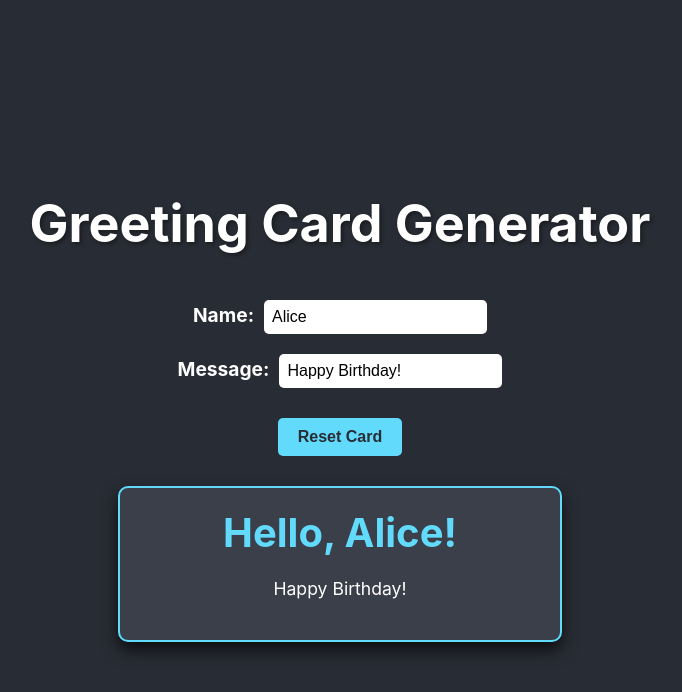
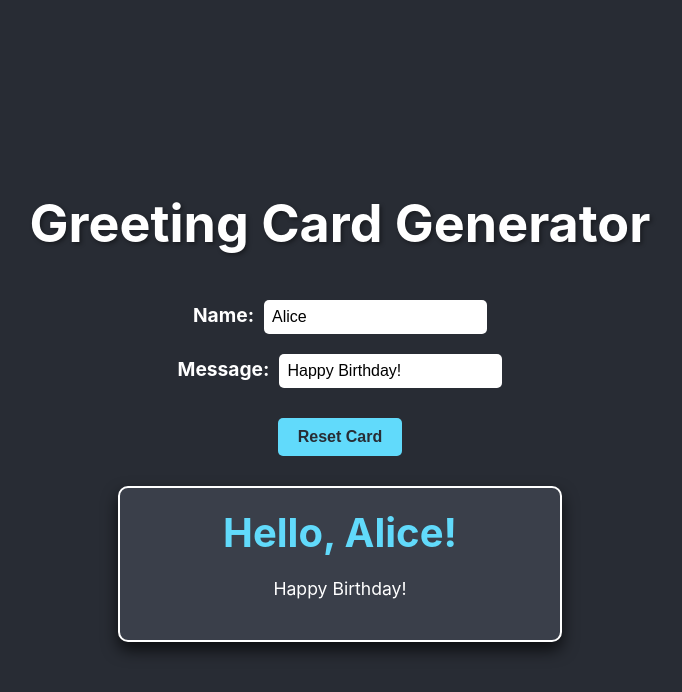
Before and after one commit to abhishekyadav-o9/hackathon-dummy-react-project, a React (Create React App) app: page / in a window 1280 px wide. In both pictures the pointer is over the element 640 px from the left and 564 px from the top of the page. Shown: the top 692 px of the page, without its empty margins (300-982 px from the left). Built offline with nearby package versions, Linux system fonts and the light colour scheme.

Commit message:
eighteenth commit in dummy project

```diff
--- a/src/App.css
+++ b/src/App.css
@@ -72,6 +72,7 @@ button:hover {
 
 .card:hover {
     box-shadow: 0 8px 16px 0 rgba(0, 0, 0, 0.7);
+    border-color: #ffffff;
 }
 
 .card p {
```
